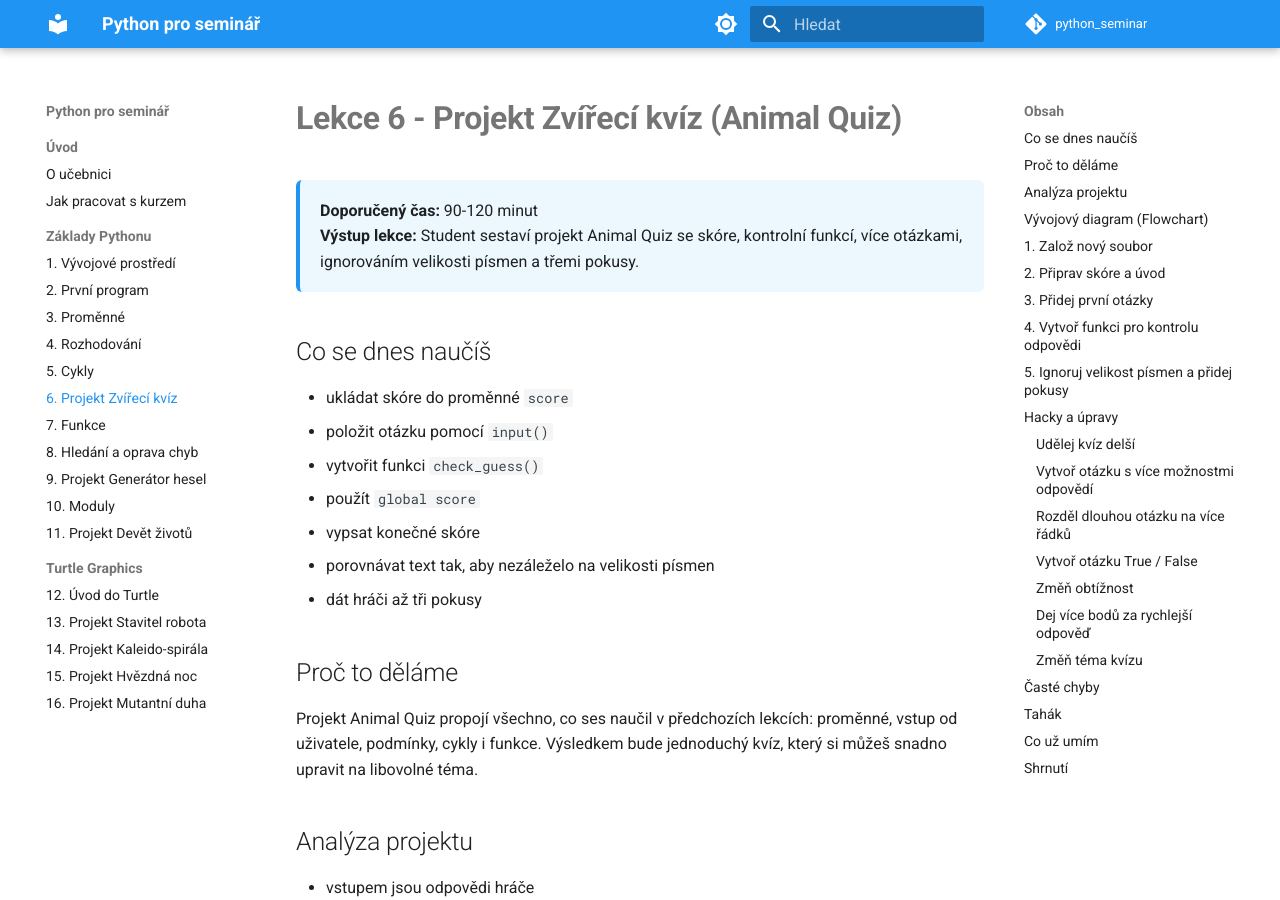
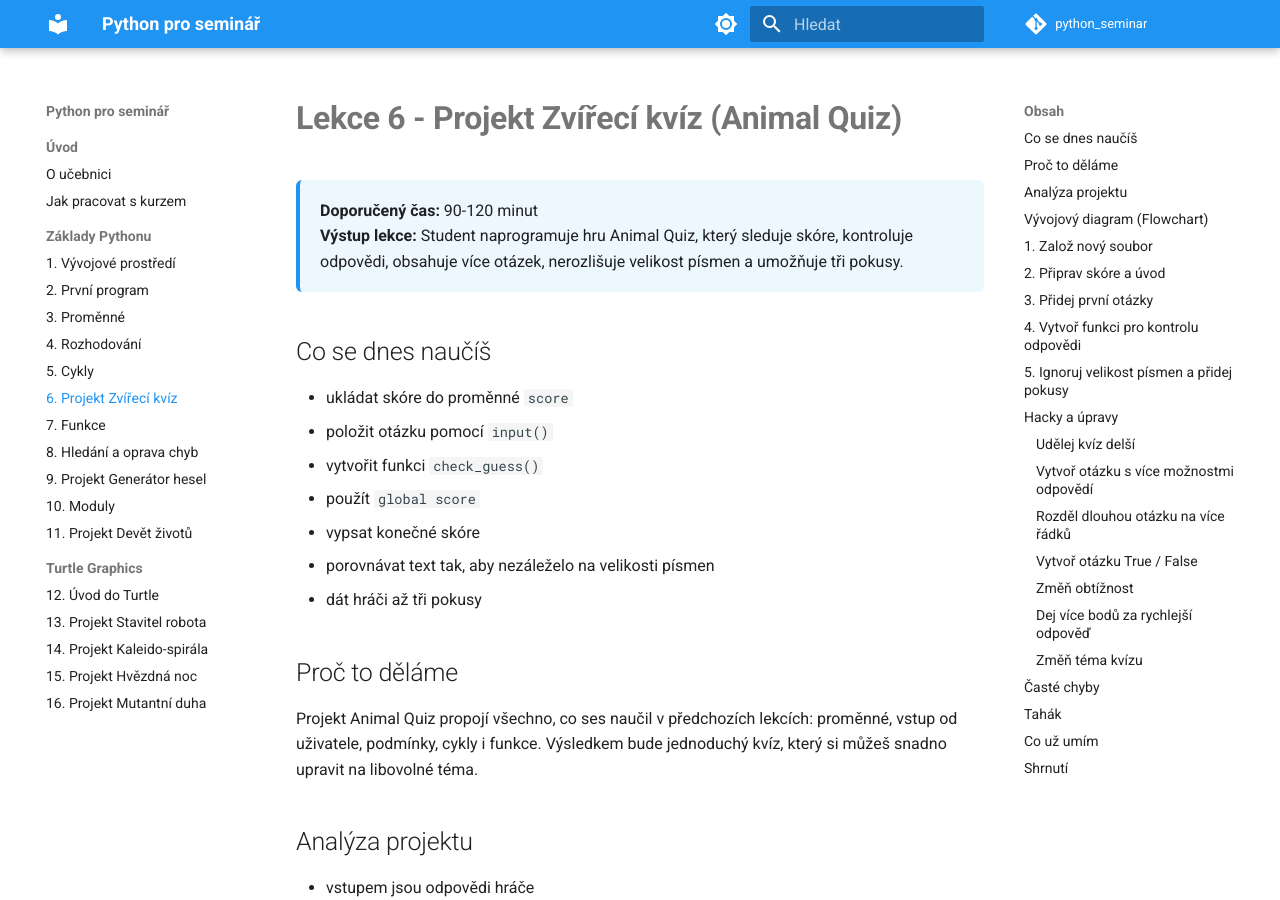
Before and after one commit to faitjaroslav-byte/python_seminar, an MkDocs documentation site: the page built from docs/06-zvireci-kviz/index.md, in a window 1280 px wide and 900 px high. Built offline with MkDocs 1.6.1 and Material for MkDocs 9.7.7, drawn with Linux system fonts in a browser that asks for light colours; comment, search, counter and statistics services are not loaded.

Commit message:
Lesson 6 - correction in lesson outcome header

```diff
--- a/docs/06-zvireci-kviz/index.md
+++ b/docs/06-zvireci-kviz/index.md
@@ -2,7 +2,7 @@
 
 <div class="lesson-meta">
 <strong>Doporučený čas:</strong> 90-120 minut<br>
-<strong>Výstup lekce:</strong> Student sestaví projekt Animal Quiz se skóre, kontrolní funkcí, více otázkami, ignorováním velikosti písmen a třemi pokusy.<br>
+<strong>Výstup lekce:</strong> Student naprogramuje hru Animal Quiz, který sleduje skóre, kontroluje odpovědi, obsahuje více otázek, nerozlišuje velikost písmen a umožňuje tři pokusy.<br>
 </div>
 
 ## Co se dnes naučíš
```
